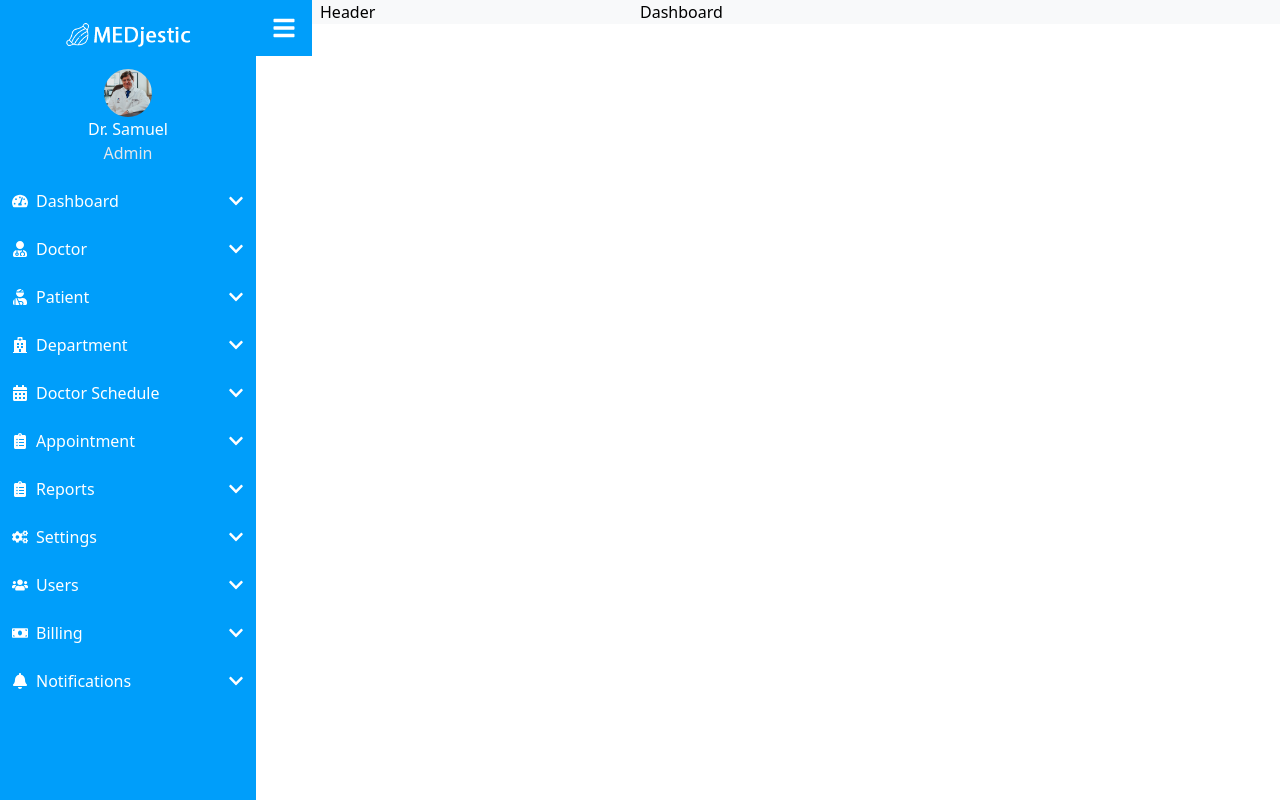
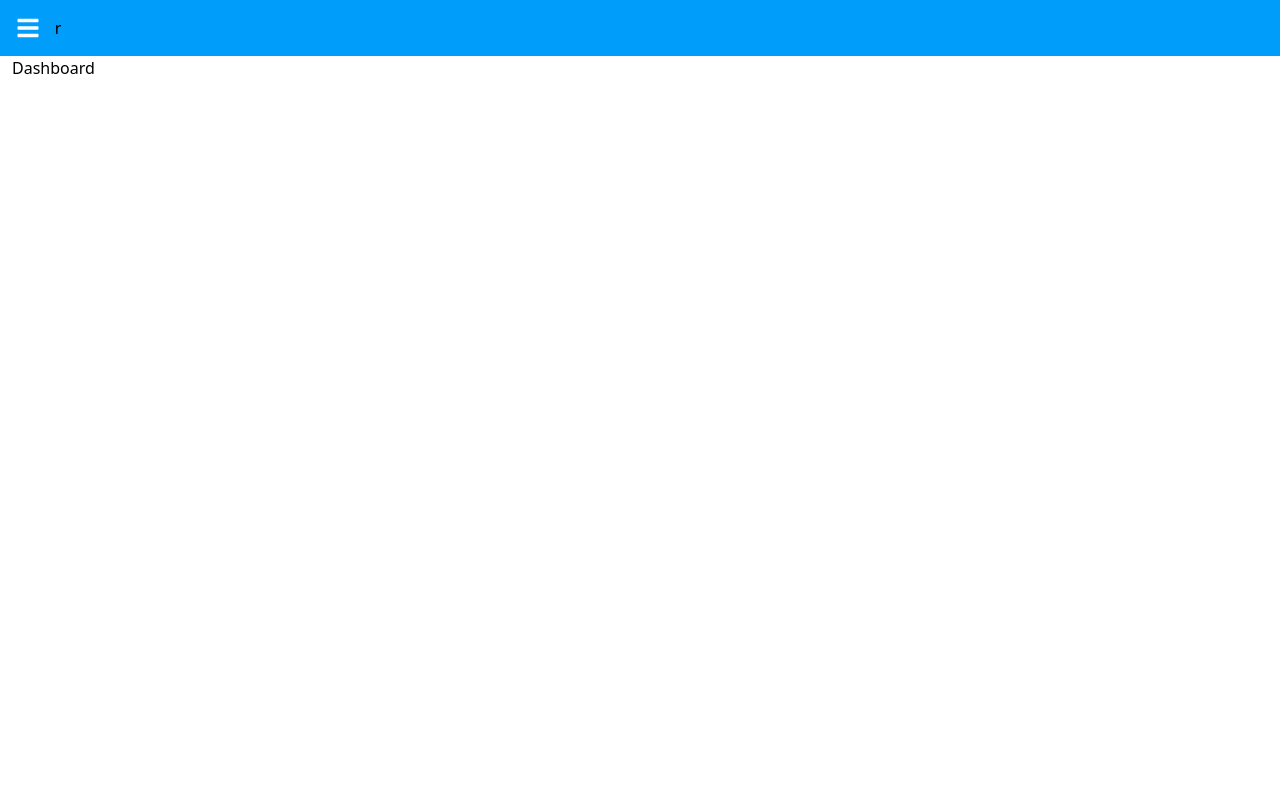
Before and after one commit to Badmatrix/pharm-check, a React (Vite) app: page /dashboard in a window 1280 px wide. Built offline with nearby package versions, Linux system fonts and the light colour scheme.

Commit message:
sidebar modification

```diff
--- a/src/App.jsx
+++ b/src/App.jsx
@@ -1,6 +1,6 @@
 import { QueryClient, QueryClientProvider } from "@tanstack/react-query";
 import { BrowserRouter, Navigate, Route, Routes } from "react-router-dom";
-import AppLayout from "./ui/AppLayout";
+import AppLayout from "./components/AppLayout";
 import Dashboard from "./pages/Dashboard";
 import { ReactQueryDevtools } from "@tanstack/react-query-devtools";
 import Pharmacy from "./pages/Pharmacy";
--- /dev/null
+++ b/src/components/AppLayout.jsx
@@ -0,0 +1,25 @@
+import { Outlet } from "react-router-dom";
+import SideBar from "./SideBar";
+import Header from "../ui/Header";
+import { useState } from "react";
+
+export default function AppLayout() {
+  const [isOpenToggle, setIsOpenToggle] = useState(false);
+ const toggleSidebar = () => {
+   setIsOpenToggle(!isOpenToggle);
+ };
+  return (
+    // <div className={`grid   h-screen `}>
+    <div
+      className={`h-screen  ${isOpenToggle ? "grid grid-cols-[14rem,1fr] grid-rows-[auto,1fr]" : ""}`}
+    >
+      <Header isOpenToggle={isOpenToggle} toggleSidebar={toggleSidebar} />
+      <SideBar isOpenToggle={isOpenToggle} toggleSidebar={toggleSidebar} />
+      <main className=" overflow-scroll overflow-x-hidden">
+        <div className=" px-3">
+          <Outlet />
+        </div>
+      </main>
+    </div>
+  );
+}
--- /dev/null
+++ b/src/components/PharmacyItem.jsx
@@ -0,0 +1,8 @@
+
+export default function PharmacyItem({item}) {
+  return (
+      <li>
+          <div>{ item.name}</div>
+    </li>
+  )
+}
--- a/src/ui/SideBar.jsx
+++ b/src/components/SideBar.jsx
@@ -1,16 +1,23 @@
-import React, { useState } from 'react';
-import { Link } from 'react-router-dom';
-import { FaBars, FaChevronDown, FaChevronUp, FaTachometerAlt, FaUserMd, FaUserInjured, FaHospital, FaCalendarAlt, FaClipboardList, FaCogs, FaUsers, FaMoneyBill, FaBell } from 'react-icons/fa';
+import React, { useState } from "react";
+import {
+  FaTachometerAlt,
+  FaUserMd,
+  FaUserInjured,
+  FaHospital,
+  FaCalendarAlt,
+  FaClipboardList,
+  FaCogs,
+  FaUsers,
+  FaMoneyBill,
+  FaBell,
+  FaBars,
+} from "react-icons/fa";
 import Logo from "../assets/logo.png";
 import Doctor from "../assets/doctor.jpg";
+import SidebarNavItem from "./SidebarNavItem";
 
-const Sidebar = () => {
-  const [isOpen, setIsOpen] = useState(true);
+const Sidebar = ({ isOpenToggle, toggleSidebar }) => {
   const [activeSubMenu, setActiveSubMenu] = useState(null);
-
-  const toggleSidebar = () => {
-    setIsOpen(!isOpen);
-  };
 
   const toggleSubMenu = (index) => {
     setActiveSubMenu(activeSubMenu === index ? null : index);
@@ -19,9 +26,7 @@ const Sidebar = () => {
     {
       name: "Dashboard",
       icon: <FaTachometerAlt />, // Dashboard icon
-      subItems: [
-        { name: "Dashboard", path: "/dashboard" },
-      ]
+      subItems: [{ name: "Dashboard", path: "/dashboard" }],
     },
     {
       name: "Doctor",
@@ -29,8 +34,8 @@ const Sidebar = () => {
       subItems: [
         { name: "Add Doctor", path: "/doctor/add" },
         { name: "Manage Doctors", path: "/doctor/manage" },
-        { name: "Doctor Profile", path: "/doctor/profile" }
-      ]
+        { name: "Doctor Profile", path: "/doctor/profile" },
+      ],
     },
     {
       name: "Patient",
@@ -38,32 +43,32 @@ const Sidebar = () => {
       subItems: [
         { name: "Add Patient", path: "/patient/add" },
         { name: "Manage Patients", path: "/patient/manage" },
-        { name: "Patient History", path: "/patient/history" }
-      ]
+        { name: "Patient History", path: "/patient/history" },
+      ],
     },
     {
       name: "Department",
       icon: <FaHospital />, // Department icon
       subItems: [
         { name: "Add Department", path: "/department/add" },
-        { name: "Manage Departments", path: "/department/manage" }
-      ]
+        { name: "Manage Departments", path: "/department/manage" },
+      ],
     },
     {
       name: "Doctor Schedule",
       icon: <FaCalendarAlt />, // Schedule icon
       subItems: [
         { name: "View Schedule", path: "/schedule/view" },
-        { name: "Manage Schedule", path: "/schedule/manage" }
-      ]
+        { name: "Manage Schedule", path: "/schedule/manage" },
+      ],
     },
     {
       name: "Appointment",
       icon: <FaClipboardList />, // Appointment icon
       subItems: [
         { name: "New Appointment", path: "/appointment/new" },
-        { name: "Manage Appointments", path: "/appointment/manage" }
-      ]
+        { name: "Manage Appointments", path: "/appointment/manage" },
+      ],
     },
     {
       name: "Reports",
@@ -71,8 +76,8 @@ const Sidebar = () => {
       subItems: [
         { name: "Monthly Reports", path: "/reports/monthly" },
         { name: "Annual Reports", path: "/reports/annual" },
-        { name: "Custom Reports", path: "/reports/custom" }
-      ]
+        { name: "Custom Reports", path: "/reports/custom" },
+      ],
     },
     {
       name: "Settings",
@@ -80,8 +85,8 @@ const Sidebar = () => {
       subItems: [
         { name: "General Settings", path: "/settings/general" },
         { name: "Privacy Settings", path: "/settings/privacy" },
-        { name: "Notification Settings", path: "/settings/notifications" }
-      ]
+        { name: "Notification Settings", path: "/settings/notifications" },
+      ],
     },
     {
       name: "Users",
@@ -89,8 +94,8 @@ const Sidebar = () => {
       subItems: [
         { name: "Add User", path: "/users/add" },
         { name: "Manage Users", path: "/users/manage" },
-        { name: "User Roles", path: "/users/roles" }
-      ]
+        { name: "User Roles", path: "/users/roles" },
+      ],
     },
     {
       name: "Billing",
@@ -98,37 +103,30 @@ const Sidebar = () => {
       subItems: [
         { name: "Invoice", path: "/billing/invoice" },
         { name: "Payment Methods", path: "/billing/payment-methods" },
-        { name: "Transaction History", path: "/billing/transactions" }
-      ]
+        { name: "Transaction History", path: "/billing/transactions" },
+      ],
     },
     {
       name: "Notifications",
       icon: <FaBell />, // Notifications icon
       subItems: [
         { name: "New Notification", path: "/notifications/new" },
-        { name: "Manage Notifications", path: "/notifications/manage" }
-      ]
-    }
+        { name: "Manage Notifications", path: "/notifications/manage" },
+      ],
+    },
   ];
 
+  return (
+    <div
+      className={`row-span-full shadow-sm shadow-grayDark bg-primary-200 inset-0  transition-transform duration-300 ease-in-out transform ${
+        isOpenToggle ? "translate-x-0" : "-translate-x-full hidden"
+      }`}
+    >
+      {/* Sidebar Toggle Button */}
 
-  return (
-    <div className="flex h-full ">
-      {/* Sidebar Toggle Button */}
-      <button
-        onClick={toggleSidebar}
-        className={`p-4 text-white bg-[#009efa] fixed top-0 left-0 ${isOpen ? 'ml-64' : 'ml-5'}`}
-      >
-        <FaBars size={24} />
-      </button>
 
-      {/* Sidebar */}
-      <div
-        className={`fixed inset-0 bg-[#009efa] transition-transform duration-100 ease-in-out transform ${
-          isOpen ? 'translate-x-0' : '-translate-x-full'
-        } w-64 h-full `}
-      >
-        <div className="py-4 h-full flex flex-col overflow-y-auto scrollbar-thin scrollbar-thumb-[#aaa] scrollbar-track-[#009efa]">
+      <div className={`  `}>
+        <div className="py-4 h-full flex flex-col overflow-y-auto scrollbar-thin scrollbar-thumb-grayDark scrollbar-track-primary-100">
           <h2 className="text-lg w-32 mx-auto">
             <img src={Logo} alt="Logo" />
           </h2>
@@ -142,31 +140,13 @@ const Sidebar = () => {
           <nav className="flex-grow mx-0 mt-4">
             <ul className="space-y-2">
               {navItems.map((item, index) => (
-                <li key={index}>
-                  <button
-                    className="text-white w-full text-left py-2 px-3 flex justify-between items-center"
-                    onClick={() => toggleSubMenu(index)}
-                  >
-                    <span className="flex items-center">
-                      {item.icon} {/* Icon displayed here */}
-                      <span className="ml-2">{item.name}</span>
-                    </span>
-
-
-                    <span>{activeSubMenu === index ? <FaChevronUp /> : <FaChevronDown />}</span>
-                  </button>
-                  {activeSubMenu === index && (
-                    <ul className="pl-4 text-black bg-[#f2f2f2] transition-transform duration-300 ease-in-out transform">
-                      {item.subItems.map((subItem, subIndex) => (
-                        <li key={subIndex} className="py-2 pl-8">
-                          <Link to={subItem.path} className="">
-                            {subItem.name}
-                          </Link>
-                        </li>
-                      ))}
-                    </ul>
-                  )}
-                </li>
+                <SidebarNavItem
+                  key={index}
+                  index={index}
+                  item={item}
+                  activeSubMenu={activeSubMenu}
+                  toggleSubMenu={toggleSubMenu}
+                />
               ))}
             </ul>
           </nav>
--- /dev/null
+++ b/src/components/SidebarNavItem.jsx
@@ -0,0 +1,33 @@
+import { FaChevronDown, FaChevronUp } from "react-icons/fa";
+import { Link } from "react-router-dom";
+
+export default function SidebarNavItem({ item, activeSubMenu, toggleSubMenu, index }) {
+  return (
+    <li>
+      <button
+        className="text-white w-full text-left py-1 px-3 flex justify-between items-center"
+        onClick={() => toggleSubMenu(index)}
+      >
+        <span className="flex items-center">
+          {item.icon} {/* Icon displayed here */}
+          <span className="ml-2">{item.name}</span>
+        </span>
+
+        <span>
+          {activeSubMenu === index ? <FaChevronUp /> : <FaChevronDown />}
+        </span>
+      </button>
+      {activeSubMenu === index && (
+        <ul className="pl-4 text-black bg-[#f2f2f2] transition-transform duration-300 ease-in-out transform">
+          {item.subItems.map((subItem, subIndex) => (
+            <li key={subIndex} className="py-2 pl-8">
+              <Link to={subItem.path} className="">
+                {subItem.name}
+              </Link>
+            </li>
+          ))}
+        </ul>
+      )}
+    </li>
+  );
+}
--- a/src/pages/Pharmacy.jsx
+++ b/src/pages/Pharmacy.jsx
@@ -1,22 +1,22 @@
-
 import { useQuery } from "@tanstack/react-query";
-import { getPharmacy } from "../service/getPharmcyApi"
+import { getPharmacy } from "../service/getPharmcyApi";
 import { useEffect } from "react";
+import PharmacyItem from "../components/PharmacyItem";
 
 export default function Pharmacy() {
-  // const { data } = useQuery({
-  //   queryKey: ["pharmacy"],
-  //   queryFn: getPharmacy,
-  // });
-  // // console.log(data)
-  useEffect(function () {
-    async function getData() {
-      const res = await fetch("https://pharma-check.onrender.com/");
-      console.log(res);
-      const data = await res.json()
-      console.log(data)
-    }
-    getData()
-  },[])
-  return <main className=" col-span-3">Pharmacy</main>;
+  const { data: pharmacy } = useQuery({
+    queryKey: ["pharmacy"],
+    queryFn: getPharmacy,
+  });
+  console.log(pharmacy);
+
+  return (
+    <main className=" col-span-3">
+      <ul>
+        {pharmacy?.map((item) => (
+          <PharmacyItem key={item.id} item={item} />
+        ))}
+      </ul>
+    </main>
+  );
 }
--- a/src/service/getPharmcyApi.js
+++ b/src/service/getPharmcyApi.js
@@ -1,8 +1,7 @@
 export async function getPharmacy() {
-
-    const res = await fetch("https://pharma-check.onrender.com/");
-    console.log(res)
-    // const data = await res.json();
-    // return data;
+  const res = await fetch("https://run.mocky.io/v3/94fa1da3-6a71-45d7-8acc-ff90947c11bf");
+  const data = await res.json();
+  return data;
 
 }
+//  https://run.mocky.io/v3/94fa1da3-6a71-45d7-8acc-ff90947c11bf
--- a/src/ui/AppLayout.jsx
+++ /dev/null
@@ -1,16 +0,0 @@
-import { Outlet } from "react-router-dom";
-import SideBar from "./SideBar";
-import Header from "./Header";
-
-export default function AppLayout() {
-  return (
-    <div className="">
-
-      <div className="grid grid-cols-4 bg-background">
-        <SideBar />
-        <Header />
-        <Outlet />
-      </div>
-    </div>
-  );
-}
--- a/src/ui/Header.jsx
+++ b/src/ui/Header.jsx
@@ -1,3 +1,15 @@
-export default function Header() {
-  return <div>Header</div>;
+import { FaBars } from "react-icons/fa";
+
+export default function Header({ isOpenToggle, toggleSidebar }) {
+  return (
+    <div className=" bg-primary-100  py-4 px-2">
+      <button
+        onClick={toggleSidebar}
+        className={`p-4 text-white bg-primary-100 fixed top-0 left-0 ${isOpenToggle ? "ml-56" : ""}`}
+      >
+        <FaBars size={24} />
+      </button>
+      <p>header</p>
+    </div>
+  );
 }
```
